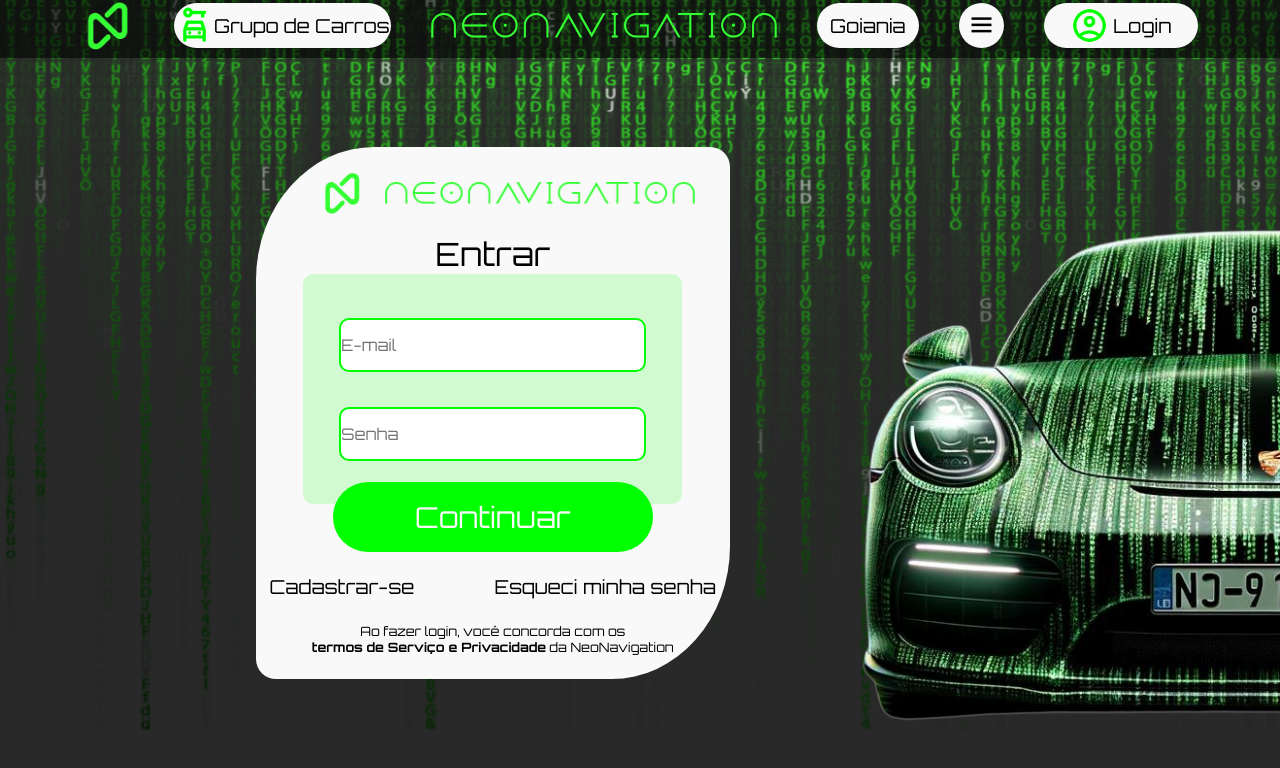
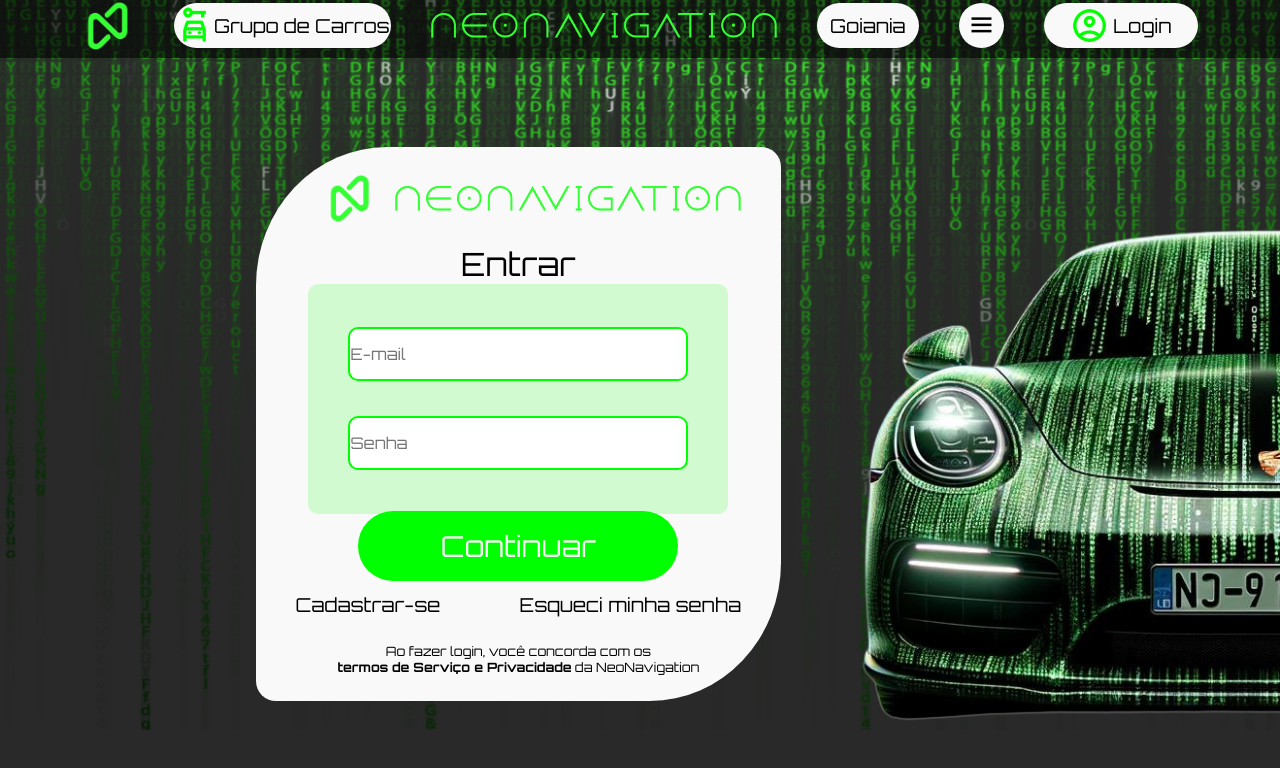
Before and after one commit to ewzxyh/locacaodeveiculos, a Vue app: page /login in a window 1280 px wide. Shown: the top 768 px of the page. Built offline with nearby package versions, Linux system fonts and the light colour scheme.

Commit message:
correção de resposividade para todas as telas ate 1000px

```diff
--- a/src/components/form.vue
+++ b/src/components/form.vue
@@ -623,5 +623,11 @@
         width: 90%;
     }
 }
+@media screen and (max-width: 1200px) {
+
+    .row__data {
+        width: 98%;
+    }
+}
 
 </style>
--- a/src/components/header.vue
+++ b/src/components/header.vue
@@ -153,7 +153,7 @@
 
           <div class="booking-form__wrapper-category">
             <div class="wrapper__pickup">
-              <h2 class="pickup__title">Marca do Carro (opcional)</h2>
+              <h2 class="pickup__title">Marca do Carro</h2>
               <select
                 v-model="inputBrand"
                 type="text"
--- a/src/views/login.vue
+++ b/src/views/login.vue
@@ -13,8 +13,8 @@
         <button class="input__button"> Continuar</button>
       </div>
       <div class="login__links">
-        <router-link to="/register" class="links__sing-in">Cadastrar-se</router-link>
-        <router-link to="/" class="links__forget-my-password">Esqueci minha senha</router-link>
+        <router-link to="/register" class="links__link">Cadastrar-se</router-link>
+        <router-link to="/" class="links__link">Esqueci minha senha</router-link>
       </div>
       <div class="form__polices">
         <p>Ao fazer login, você concorda com os </p>
@@ -138,11 +138,13 @@
   transition: all .5s ease;
 }
 .login__links{
-  justify-content: center;
+  width: 100%;
+  justify-content: space-around;
   align-items: center;
   display: flex;
   margin-top: 15%;
-  gap: 80px;
+  flex-wrap: nowrap;
+
 }
 .form__polices{
   margin-top:5%;
@@ -167,4 +169,15 @@
   }
 
 }
+@media screen and (max-width: 1350px ) {
+  .login__form{
+    width: 70%;
+  }
+  .input__button{
+    margin-top:23%;
+  }
+  .login__links{
+    font-size: 1rem;
+  }
+}
 </style>
--- a/src/views/register.vue
+++ b/src/views/register.vue
@@ -12,7 +12,7 @@
   },
   methods: {
     handleFormSubmitted(formData) {
-      console.log("data", formData);
+      axios.put('https://p62hqwsuq5.execute-api.us-east-1.amazonaws.com/neonav/auth/login')
       this.$router.push("/confirmation");
     },
   },
```
